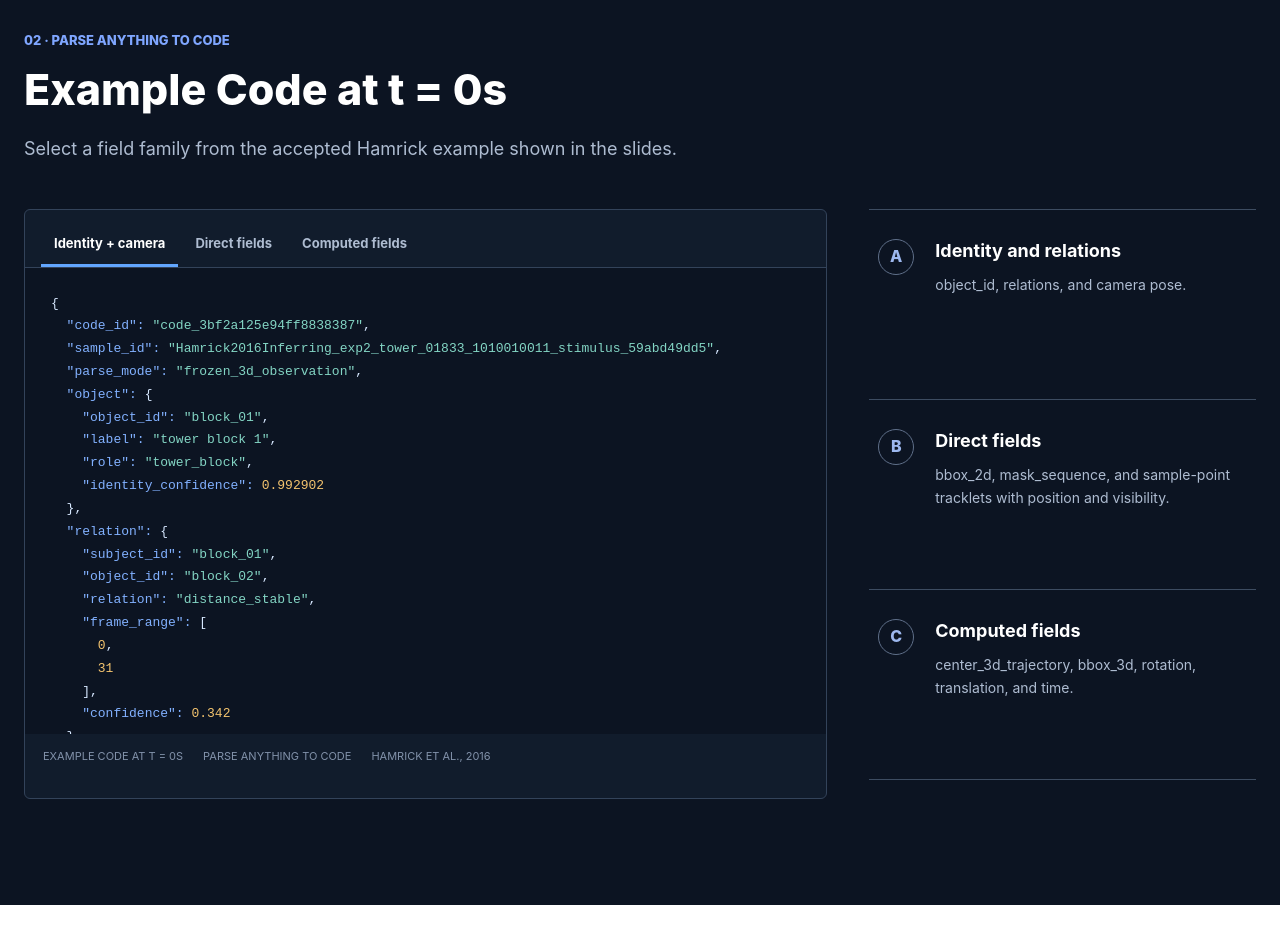
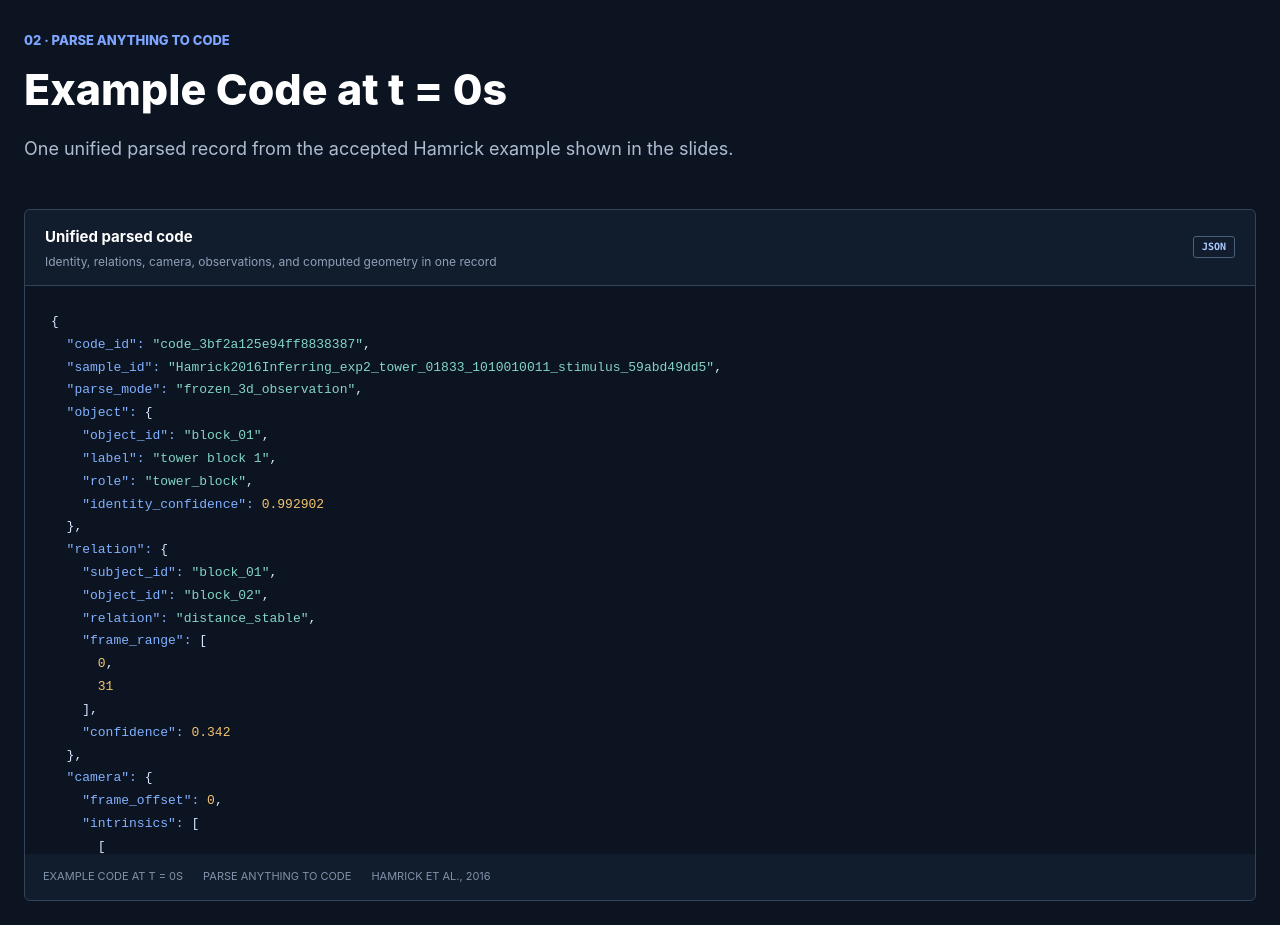
Before and after one commit to ccvl-intern/ccvl-intern.github.io, a plain HTML site: page index.html in a window 1280 px wide. Shown: the part 3460-4385 px from the top of the page. Drawn offline with Linux system fonts and the light colour scheme.

Commit message:
Combine parsed code into one representation

```diff
--- a/assets/site.css
+++ b/assets/site.css
@@ -352,25 +352,20 @@ h2 {
 .inverse h2 { color: var(--white); }
 .inverse > p:not(.section-index) { color: #aebcd1; }
 
-.representation-layout { display: grid; grid-template-columns: minmax(0, 1.35fr) minmax(310px, .65fr); gap: 42px; align-items: stretch; }
+.representation-layout { display: block; }
 
-.code-tool { min-height: 590px; overflow: hidden; background: #111c2c; border: 1px solid #33435a; border-radius: var(--radius); }
-.code-tabs { min-height: 58px; display: flex; align-items: flex-end; gap: 4px; padding: 0 16px; border-bottom: 1px solid #33435a; }
-.code-tabs button { min-height: 43px; padding: 10px 13px; color: #aebcd1; background: transparent; border: 0; border-bottom: 3px solid transparent; font-size: 13px; font-weight: 700; }
-.code-tabs button[aria-selected="true"] { color: var(--white); border-color: #62a6ff; }
-.code-tabs button:focus-visible { outline: 2px solid #62a6ff; outline-offset: -2px; }
-.code-panel { height: 466px; margin: 0; padding: 24px 26px; overflow: auto; color: #d7e8ff; background: #0c1422; font: 13px/1.68 ui-monospace, SFMono-Regular, Menlo, Consolas, monospace; white-space: pre-wrap; }
+.code-tool { min-height: 690px; overflow: hidden; background: #111c2c; border: 1px solid #33435a; border-radius: var(--radius); }
+.code-heading { min-height: 76px; display: flex; align-items: center; justify-content: space-between; gap: 24px; padding: 15px 20px; border-bottom: 1px solid #33435a; }
+.code-heading > div { min-width: 0; }
+.code-heading strong { display: block; color: var(--white); font-size: 15px; }
+.code-heading span { display: block; margin-top: 4px; color: #8fa0b8; font-size: 12px; line-height: 1.45; }
+.code-heading .code-format { flex: 0 0 auto; margin: 0; padding: 5px 8px; color: #a9c8ff; border: 1px solid #49617e; border-radius: 3px; font: 700 10px/1 ui-monospace, SFMono-Regular, Menlo, Consolas, monospace; }
+.code-panel { height: 568px; margin: 0; padding: 24px 26px; overflow: auto; color: #d7e8ff; background: #0c1422; font: 13px/1.68 ui-monospace, SFMono-Regular, Menlo, Consolas, monospace; overflow-wrap: anywhere; white-space: pre-wrap; }
 .code-panel .json-key { color: #82b1ff; }
 .code-panel .json-string { color: #83d5c4; }
 .code-panel .json-number { color: #f3c36e; }
 .code-panel .json-boolean { color: #d09cff; }
 .code-status { min-height: 46px; display: flex; align-items: center; gap: 20px; padding: 10px 18px; color: #8292aa; font-size: 11px; text-transform: uppercase; }
-
-.field-map { border-top: 1px solid #3d4c61; }
-.field-map > div { position: relative; min-height: 190px; padding: 27px 10px 27px 66px; border-bottom: 1px solid #3d4c61; }
-.field-letter { position: absolute; left: 9px; top: 29px; width: 36px; height: 36px; display: grid; place-items: center; color: #9db8ef; border: 1px solid #60708a; border-radius: 50%; font-weight: 800; }
-.field-map h3 { margin: 0 0 8px; color: var(--white); font-size: 18px; }
-.field-map p { margin: 0; color: #aebcd1; font-size: 14px; line-height: 1.65; }
 
 .results-layout { display: grid; grid-template-columns: minmax(0, 1.07fr) minmax(0, .93fr); gap: 32px; }
 .result-block { padding: 26px 28px 30px; border: 1px solid var(--line); border-radius: var(--radius); }
@@ -631,10 +626,7 @@ h2 {
   .stage-flow { grid-template-columns: 1fr 1fr; }
   .stage-flow article:nth-child(2) { border-right: 1px solid var(--line); }
   .stage-flow article:nth-child(-n+2) { border-bottom: 1px solid var(--line); }
-  .representation-layout, .results-layout { grid-template-columns: 1fr; }
-  .field-map { display: grid; grid-template-columns: repeat(3, 1fr); }
-  .field-map > div { padding: 70px 18px 22px; }
-  .field-letter { left: 18px; }
+  .results-layout { grid-template-columns: 1fr; }
   .demo-grid { grid-template-columns: 1fr 1fr; }
   .featured-demo { grid-column: span 2; }
   .baseline-columns { grid-template-columns: 1fr; }
@@ -693,11 +685,9 @@ h2 {
   .stage-flow article:last-child { border-bottom: 0; }
   .pipeline-figure, .slide-figure { width: 100%; overflow: hidden; }
   .pipeline-figure img, .slide-figure img { width: 100%; min-width: 0; }
-  .code-tabs { overflow-x: auto; }
-  .code-tabs button { flex: 0 0 auto; }
+  .code-tool { min-height: 570px; }
+  .code-heading { align-items: flex-start; }
   .code-panel { height: 440px; font-size: 11px; }
-  .field-map { grid-template-columns: 1fr; }
-  .field-map > div { min-height: 0; }
   .geometry-summary { grid-template-columns: 1fr; }
   .geometry-summary > div { padding: 14px 0; border-right: 0; border-bottom: 1px solid var(--line); }
   .geometry-summary > div:last-child { border-bottom: 0; }
--- a/assets/site.js
+++ b/assets/site.js
@@ -121,12 +121,15 @@ function renderErrorPropagation(data) {
   renderDistribution("#classification-chart", Object.entries(data.classification), data.effect_count);
 }
 
-function setCodeTab(tabName) {
-  document.querySelectorAll("[data-code-tab]").forEach(button => {
-    button.setAttribute("aria-selected", String(button.dataset.codeTab === tabName));
-  });
+function renderUnifiedCode() {
+  const { identity_relations_camera, direct_fields, computed_fields } = state.code;
+  const unifiedCode = {
+    ...identity_relations_camera,
+    direct_fields,
+    computed_fields,
+  };
   const output = document.querySelector("#code-output");
-  output.innerHTML = syntaxHighlight(state.code[tabName]);
+  output.innerHTML = syntaxHighlight(unifiedCode);
   output.parentElement.scrollTop = 0;
 }
 
@@ -141,8 +144,6 @@ function bindInteractions() {
     nav.classList.remove("open");
     toggle.setAttribute("aria-expanded", "false");
   }));
-
-  document.querySelectorAll("[data-code-tab]").forEach(button => button.addEventListener("click", () => setCodeTab(button.dataset.codeTab)));
 
   document.querySelectorAll("[data-filter]").forEach(button => button.addEventListener("click", () => {
     const filter = button.dataset.filter;
@@ -163,7 +164,7 @@ async function loadData() {
   renderParsingBaselines(state.results.parsing_baselines);
   renderRefinement(state.results.parsing_baselines.refinement_pilot);
   renderErrorPropagation(state.results.error_propagation);
-  setCodeTab("identity_relations_camera");
+  renderUnifiedCode();
 }
 
 document.addEventListener("DOMContentLoaded", async () => {
--- a/index.html
+++ b/index.html
@@ -93,34 +93,19 @@
       <div class="shell section-heading inverse">
         <p class="section-index">02 · Parse Anything to Code</p>
         <h2>Example Code at t = 0s</h2>
-        <p>Select a field family from the accepted Hamrick example shown in the slides.</p>
+        <p>One unified parsed record from the accepted Hamrick example shown in the slides.</p>
       </div>
       <div class="shell representation-layout">
-        <div class="code-tool">
-          <div class="code-tabs" role="tablist" aria-label="Structured scene representation fields">
-            <button role="tab" aria-selected="true" data-code-tab="identity_relations_camera">Identity + camera</button>
-            <button role="tab" aria-selected="false" data-code-tab="direct_fields">Direct fields</button>
-            <button role="tab" aria-selected="false" data-code-tab="computed_fields">Computed fields</button>
+        <div class="code-tool code-tool-unified">
+          <div class="code-heading">
+            <div>
+              <strong>Unified parsed code</strong>
+              <span>Identity, relations, camera, observations, and computed geometry in one record</span>
+            </div>
+            <span class="code-format">JSON</span>
           </div>
           <pre class="code-panel" tabindex="0"><code id="code-output">Loading accepted code…</code></pre>
           <div class="code-status"><span>Example Code at t = 0s</span><span>Parse Anything to Code</span><span>Hamrick et al., 2016</span></div>
-        </div>
-        <div class="field-map">
-          <div>
-            <span class="field-letter">A</span>
-            <h3>Identity and relations</h3>
-            <p>object_id, relations, and camera pose.</p>
-          </div>
-          <div>
-            <span class="field-letter">B</span>
-            <h3>Direct fields</h3>
-            <p>bbox_2d, mask_sequence, and sample-point tracklets with position and visibility.</p>
-          </div>
-          <div>
-            <span class="field-letter">C</span>
-            <h3>Computed fields</h3>
-            <p>center_3d_trajectory, bbox_3d, rotation, translation, and time.</p>
-          </div>
         </div>
       </div>
     </section>
```
